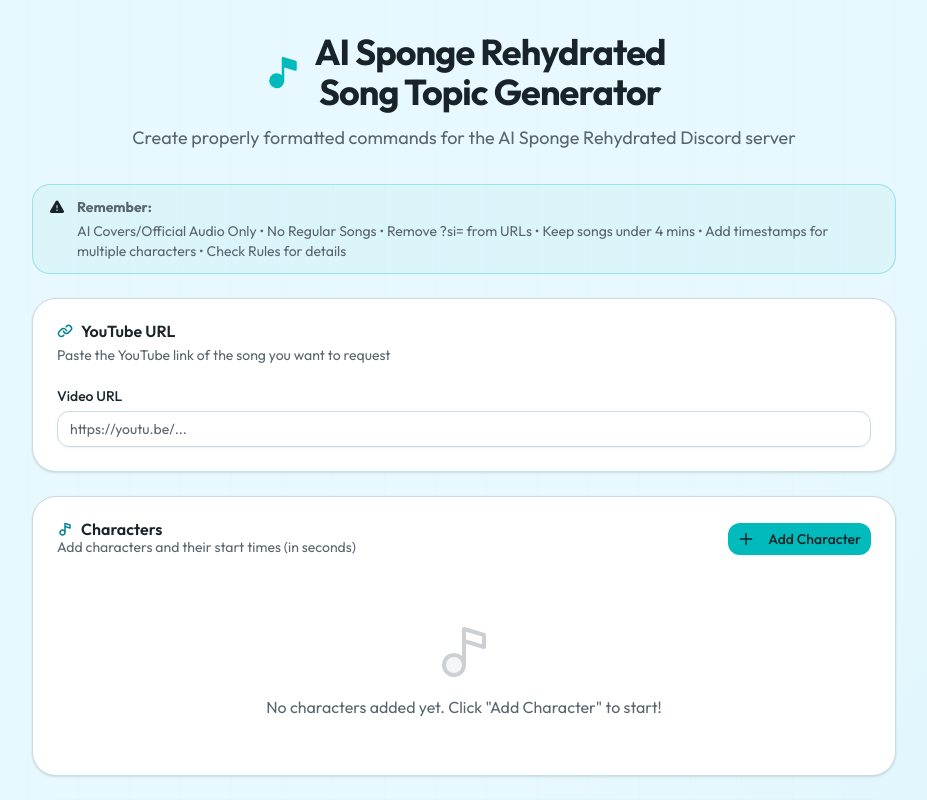
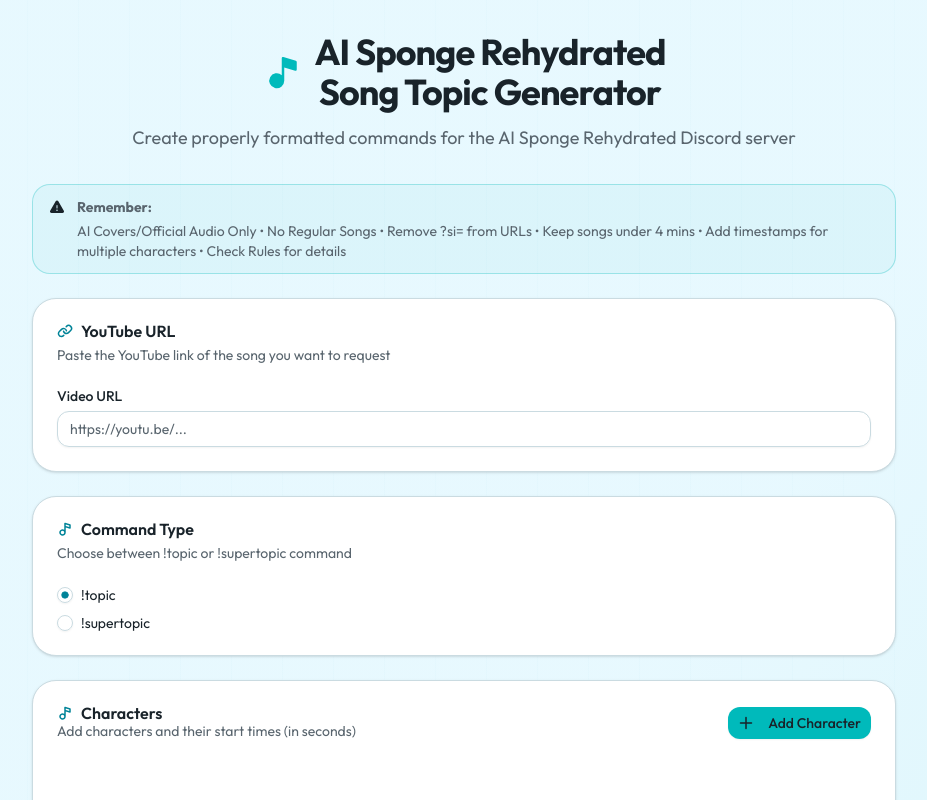
Before and after one commit to Lastorder-DC/AI-Sponge-Rehydrated-Song-Topic-Generator, a React (Vite) app: page / in a window 1280 px wide. Shown: the top 800 px of the page, without its empty margins (176-1103 px from the left). Built offline with nearby package versions, Linux system fonts and the light colour scheme.

Commit message:
Generated by Spark: 1. change "pinned messages" link text to "this link"(At Song Topic Rules section)
2. add selector for !topic or !supertopic

```diff
--- a/src/App.tsx
+++ b/src/App.tsx
@@ -8,6 +8,7 @@
 import { Alert, AlertDescription } from '@/components/ui/alert'
 import { Badge } from '@/components/ui/badge'
 import { Separator } from '@/components/ui/separator'
+import { RadioGroup, RadioGroupItem } from '@/components/ui/radio-group'
 import { toast } from 'sonner'
 import { motion, AnimatePresence } from 'framer-motion'
 
@@ -53,6 +54,7 @@
   const [urlError, setUrlError] = useState('')
   const [videoInfo, setVideoInfo] = useState<VideoInfo | null>(null)
   const [isLoadingVideo, setIsLoadingVideo] = useState(false)
+  const [commandType, setCommandType] = useState<'topic' | 'supertopic'>('topic')
 
   const extractVideoId = (url: string): string | null => {
     if (!url) return null
@@ -247,7 +249,7 @@
 
     if (!characterParts) return ''
 
-    return `!topic ${characterParts} sings ${cleanedUrl}`
+    return `!${commandType} ${characterParts} sings ${cleanedUrl}`
   }
 
   const command = generateCommand()
@@ -349,6 +351,36 @@
                     </p>
                   )}
                 </div>
+              </CardContent>
+            </Card>
+          </motion.div>
+
+          <motion.div
+            initial={{ opacity: 0, x: -20 }}
+            animate={{ opacity: 1, x: 0 }}
+            transition={{ delay: 0.12 }}
+          >
+            <Card>
+              <CardHeader>
+                <CardTitle className="flex items-center gap-2">
+                  <MusicNote weight="bold" className="text-primary" />
+                  Command Type
+                </CardTitle>
+                <CardDescription>
+                  Choose between !topic or !supertopic command
+                </CardDescription>
+              </CardHeader>
+              <CardContent>
+                <RadioGroup value={commandType} onValueChange={(value) => setCommandType(value as 'topic' | 'supertopic')}>
+                  <div className="flex items-center space-x-2">
+                    <RadioGroupItem value="topic" id="topic" />
+                    <Label htmlFor="topic" className="font-normal cursor-pointer">!topic</Label>
+                  </div>
+                  <div className="flex items-center space-x-2">
+                    <RadioGroupItem value="supertopic" id="supertopic" />
+                    <Label htmlFor="supertopic" className="font-normal cursor-pointer">!supertopic</Label>
+                  </div>
+                </RadioGroup>
               </CardContent>
             </Card>
           </motion.div>
@@ -554,7 +586,7 @@
                 </div>
                 <div className="flex gap-2">
                   <CheckCircle weight="fill" className="w-5 h-5 text-green-600 flex-shrink-0 mt-0.5" />
-                  <p><strong>Banned Songs List:</strong> Please refer to the <a href="https://docs.google.com/document/d/1vFOASAIL35UE5ilT4Ec2Tk0G3WpiNC631CFeSmSADJI/edit?usp=sharing" target="_blank" rel="noopener noreferrer" className="text-primary hover:underline">pinned messages</a> for a list of songs that are not permitted.</p>
+                  <p><strong>Banned Songs List:</strong> Please refer to <a href="https://docs.google.com/document/d/1vFOASAIL35UE5ilT4Ec2Tk0G3WpiNC631CFeSmSADJI/edit?usp=sharing" target="_blank" rel="noopener noreferrer" className="text-primary hover:underline">this link</a> for a list of songs that are not permitted.</p>
                 </div>
                 <div className="flex gap-2">
                   <CheckCircle weight="fill" className="w-5 h-5 text-green-600 flex-shrink-0 mt-0.5" />
```
